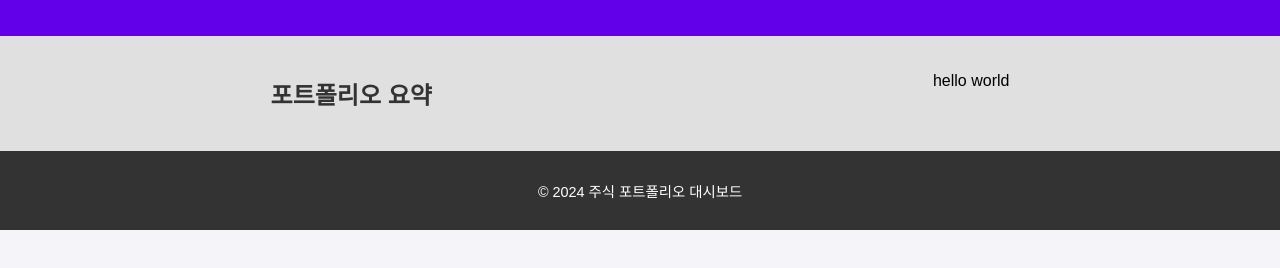
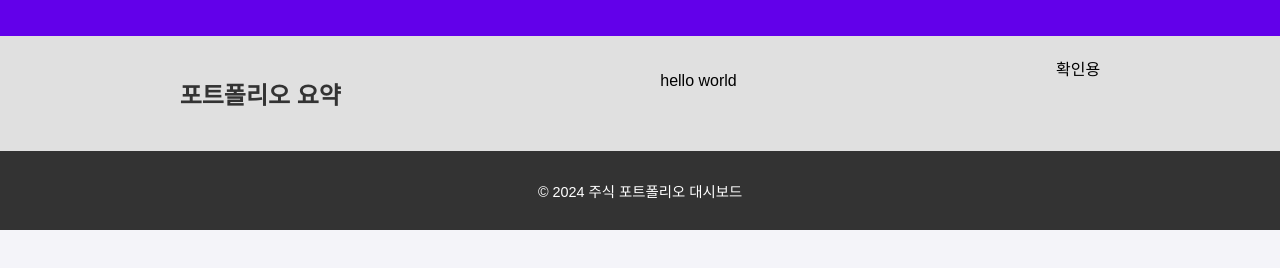
Before and after one commit to hppol/webp, a website: page public/index.html in a window 1280 px wide. Shown: the part 182-450 px from the top of the page. Drawn offline with Linux system fonts and the light colour scheme.

Commit message:
체크용

```diff
--- a/public/index.html
+++ b/public/index.html
@@ -23,6 +23,7 @@
       <section id="portfolio-summary">
         <h2>포트폴리오 요약</h2>
         <p>hello world</p>
+        <div>확인용</div>
         <!-- ... 콘텐츠 ... -->
       </section>
     </main>
```
